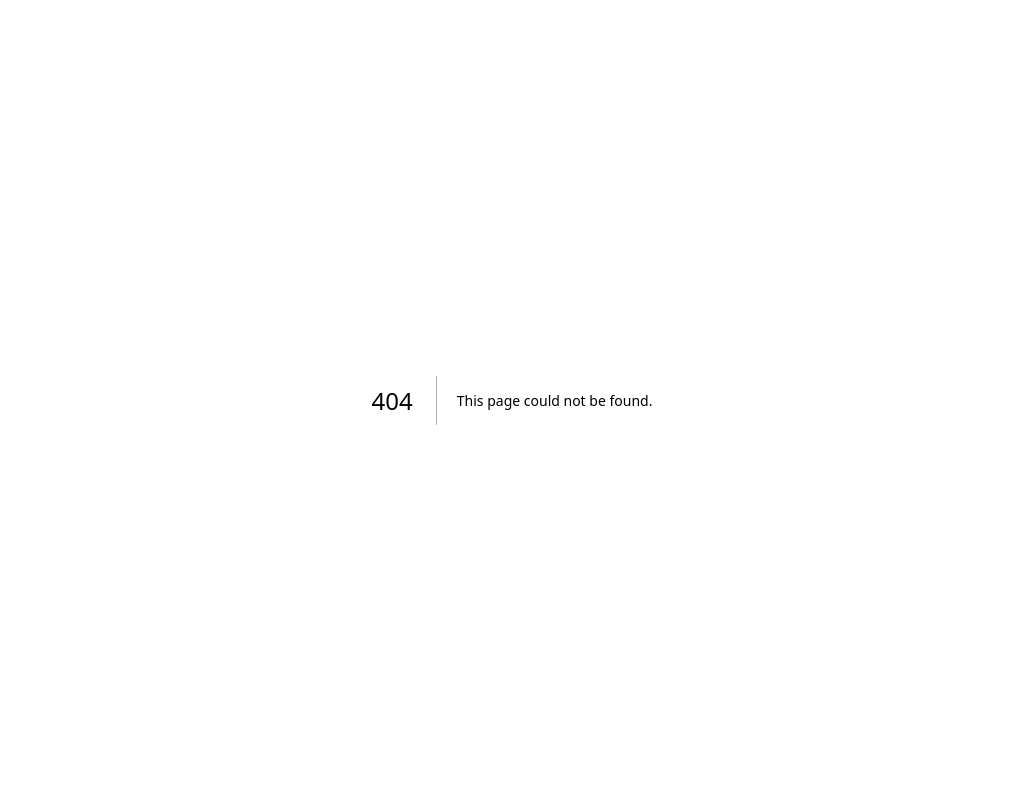
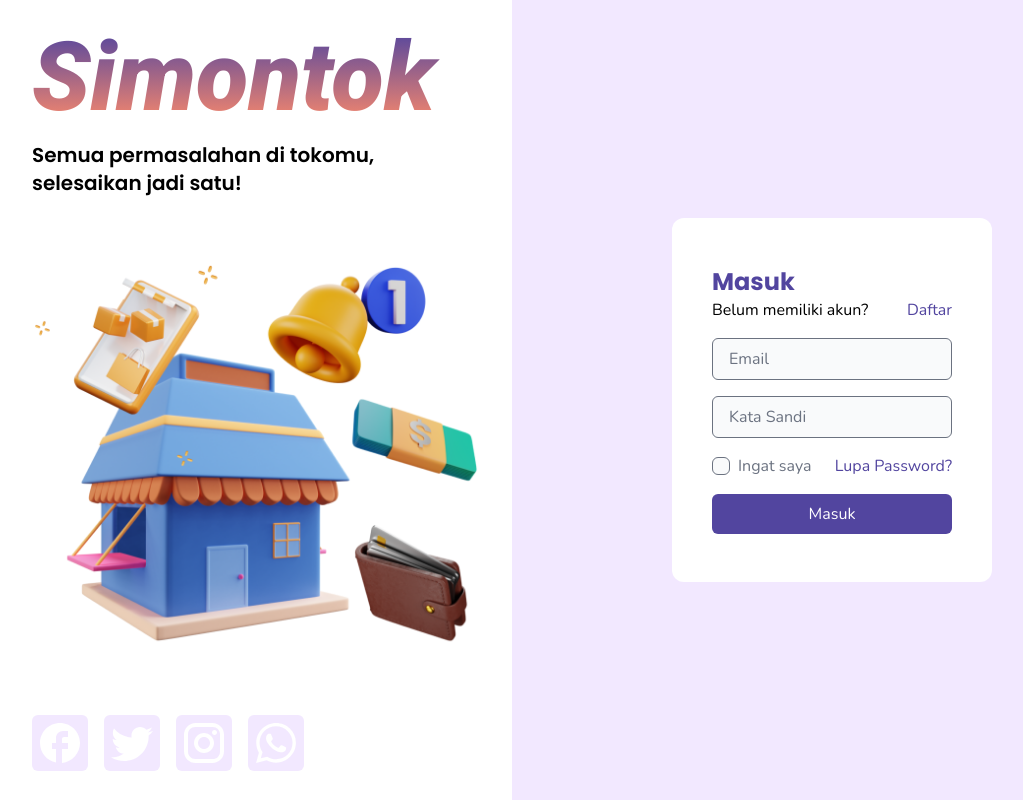
Before and after one commit to fajarzuhrihadiyanto/simontok-fe-fp, a Next.js app: page /login in a window 1280 px wide. Before the commit this address had no page. Shown: the whole page, without its empty margins (128-1151 px from the left). Built offline with nearby package versions, Linux system fonts and the light colour scheme.

Commit message:
feat: add Login Page

```diff
--- /dev/null
+++ b/pages/login.tsx
@@ -0,0 +1,12 @@
+import {MainView} from "../components/Main";
+import {LoginForm} from "../components/Login/Form";
+
+export default function Login () {
+    return (
+        <>
+            <MainView>
+                <LoginForm />
+            </MainView>
+        </>
+    )
+}
```
